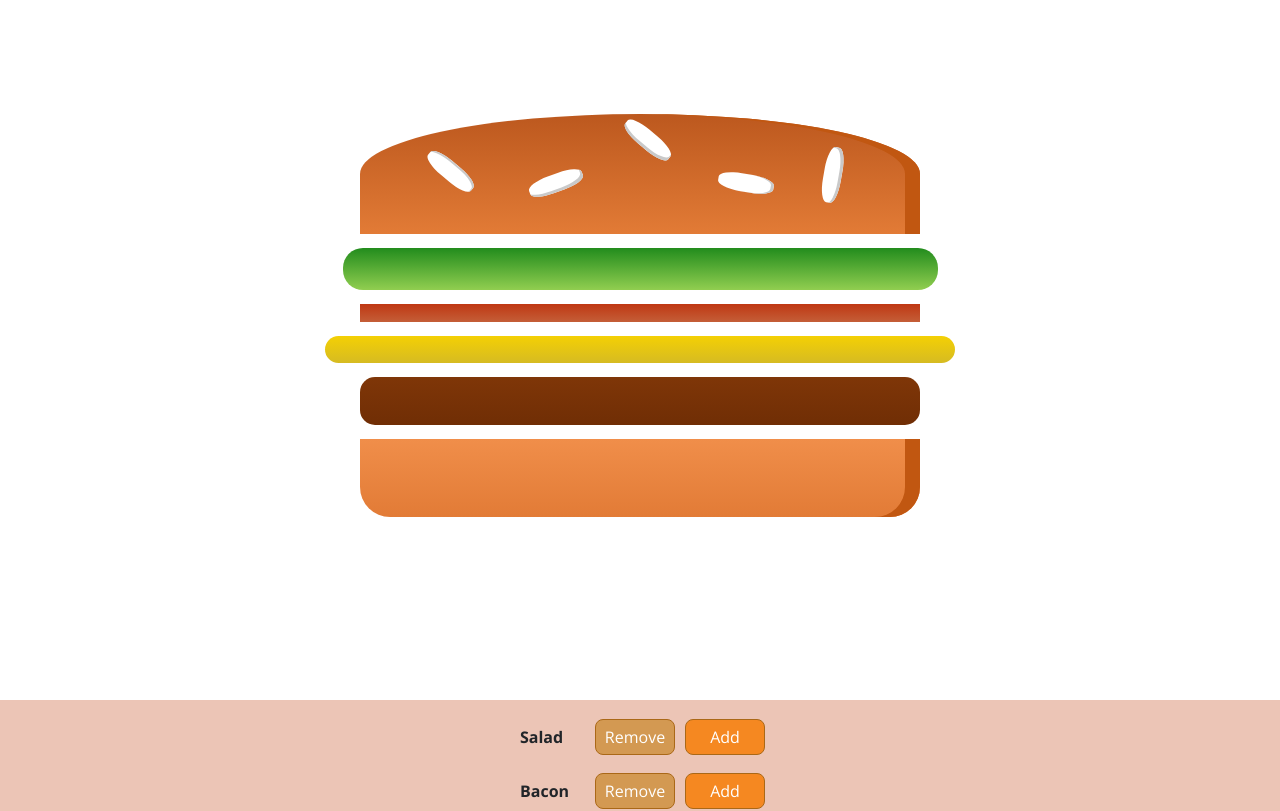
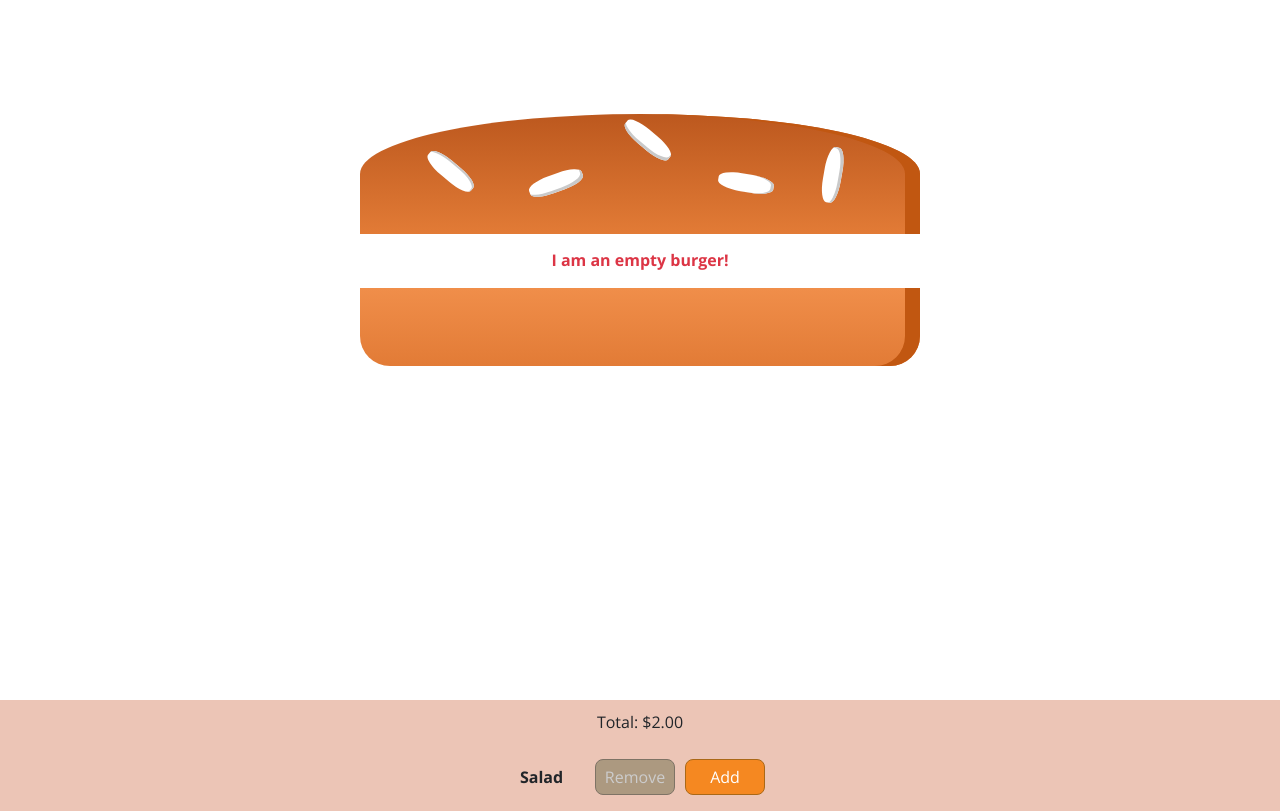
Before and after one commit to angieto/burger-builder, a React app: page / in a window 1280 px wide. Shown: the top 811 px of the page. Built offline with nearby package versions, Linux system fonts and the light colour scheme.

Commit message:
fixed error for removeIngredientHandler, readjusted fixed price and initial ingredient list, displayed price

```diff
--- a/src/components/Burger/BuildControls/BuildControl/BuildControl.js
+++ b/src/components/Burger/BuildControls/BuildControl/BuildControl.js
@@ -4,8 +4,12 @@ import classes from './BuildControl.module.css';
 const buildControl = (props) => (
     <div className={classes.BuildControl}>
         <div className={classes.Label}>{props.label}</div>
-        <button className={classes.Remove} onClick={props.removed}>Remove</button>
-        <button className={classes.Add} onClick={props.added}>Add</button>
+        <button className={classes.Remove} onClick={props.removed} disabled={props.disabled}>
+            Remove
+        </button>
+        <button className={classes.Add} onClick={props.added}>
+            Add
+        </button>
     </div>
 );
 
--- a/src/components/Burger/BuildControls/BuildControls.js
+++ b/src/components/Burger/BuildControls/BuildControls.js
@@ -11,12 +11,14 @@ const controls = [
 
 const buildControls = (props) => (
     <div className={classes.BuildControls}>
+        <p>Total: ${props.price.toFixed(2)}</p>
         {controls.map(ctrl => (
             <BuildControl
                 key={ctrl.label}
                 label={ctrl.label}
                 added={ () => props.ingredientAdded(ctrl.type) }
                 removed={ () => props.ingredientRemoved(ctrl.type) }
+                disabled={props.disabled[ctrl.type]}
             />
         ))}
     </div>
--- a/src/containers/BurgerBuilder/BurgerBuilder.js
+++ b/src/containers/BurgerBuilder/BurgerBuilder.js
@@ -13,12 +13,12 @@ const INGREDIENT_PRICES = {
 class BurgerBuilder extends Component {
     state = {
         ingredients: {
-            salad: 1,
-            bacon: 1,
-            cheese: 1,
-            meat: 1
+            salad: 0,
+            bacon: 0,
+            cheese: 0,
+            meat: 0
         },
-        totalPrice: 2.50
+        totalPrice: 2
     }
 
     // methods
@@ -37,7 +37,7 @@ class BurgerBuilder extends Component {
         const updatedIngredients = { ...this.state.ingredients };
         const updatedCount = this.state.ingredients[type] - 1;
         updatedIngredients[type] = updatedCount;
-        const updatedPrice = this.state.totalPrice + INGREDIENT_PRICES[type];
+        const updatedPrice = this.state.totalPrice - INGREDIENT_PRICES[type];
         this.setState({
             ingredients: updatedIngredients,
             totalPrice: updatedPrice
@@ -45,12 +45,20 @@ class BurgerBuilder extends Component {
     }
 
     render() {
+        const disabledInfo = {
+            ...this.state.ingredients
+        };
+        for (let key in disabledInfo) {
+            disabledInfo[key] = disabledInfo[key] <= 0
+        }
         return (
             <>
                 <Burger ingredients={this.state.ingredients}/>
                 <BuildControls
                     ingredientAdded={this.addIngredientHandler}
                     ingredientRemoved={this.removeIngredientHandler}
+                    disabled={disabledInfo}
+                    price={this.state.totalPrice}
                 />
             </>
         )
```
